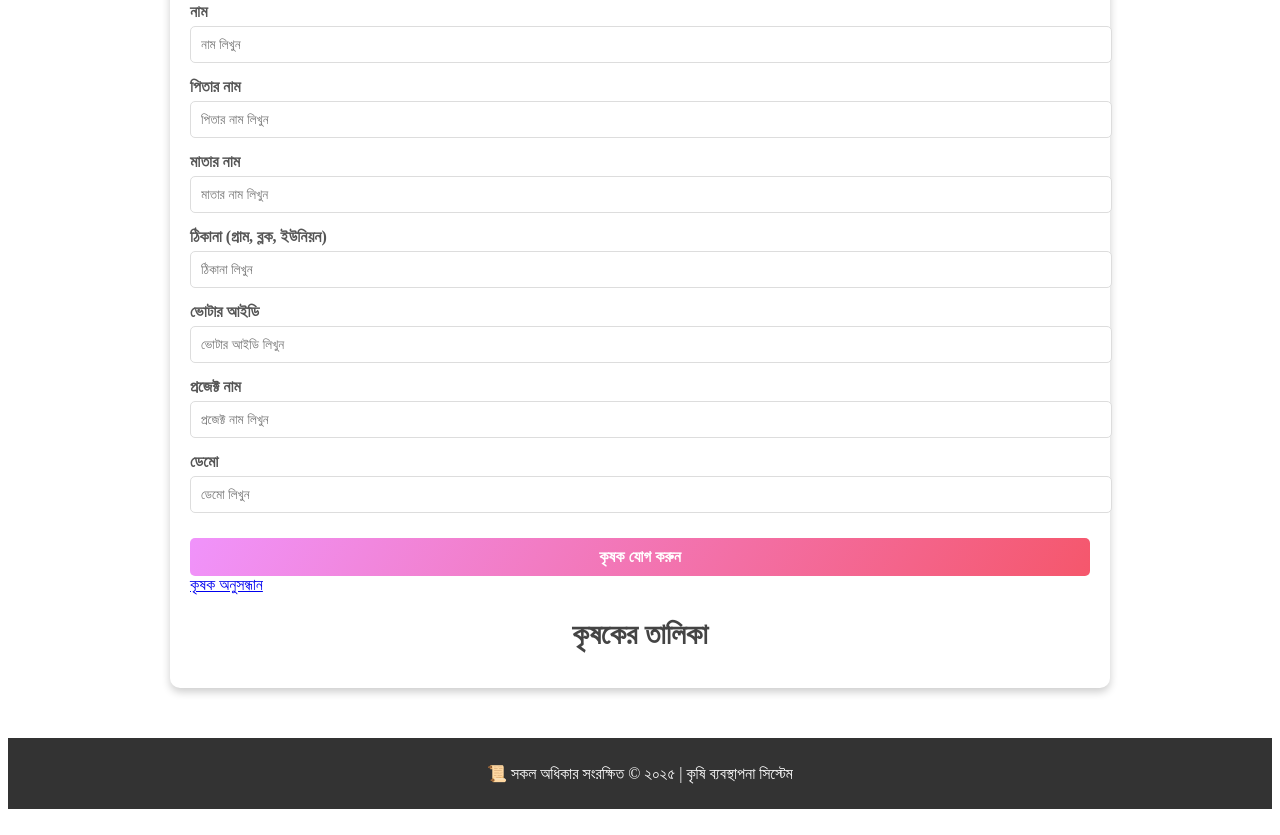
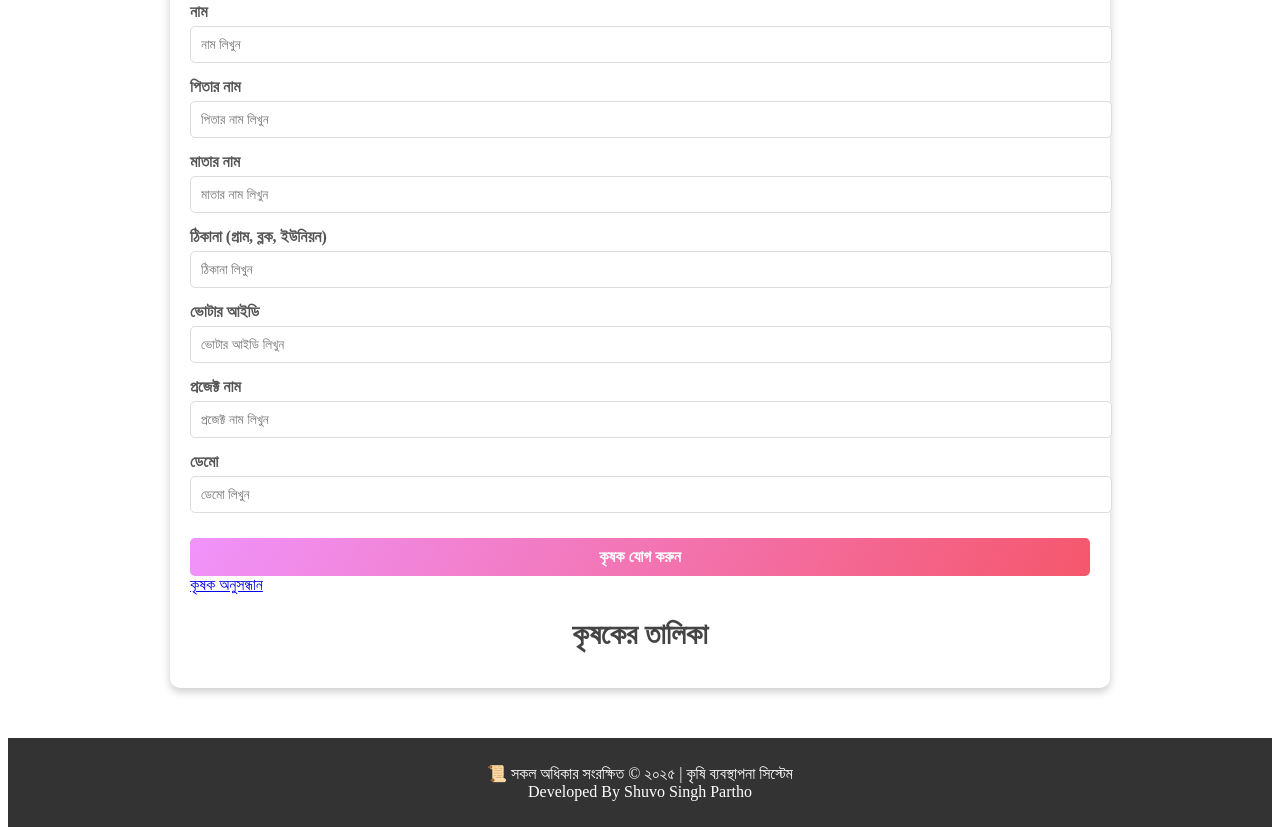
Before and after one commit to shuvosinghpartho/Farmer-Data, a plain HTML site: page index.html in a window 1280 px wide. Shown: the part 708-1543 px from the top of the page. Drawn offline with Linux system fonts and the light colour scheme.

Commit message:
again change

```diff
--- a/index.html
+++ b/index.html
@@ -59,7 +59,9 @@
     </div>
 
     <footer class="footer">
-        <p>📜 সকল অধিকার সংরক্ষিত &copy; ২০২৫ | কৃষি ব্যবস্থাপনা সিস্টেম</p>
+        <p>📜 সকল অধিকার সংরক্ষিত &copy; ২০২৫ | কৃষি ব্যবস্থাপনা সিস্টেম<br />
+            Developed By Shuvo Singh Partho</p>
+        <!-- <p>&copy; 2025 আমিও ডাক্তার হব!. All Rights Reserved. -->
     </footer>
 
     <script src="script.js"></script>
```
